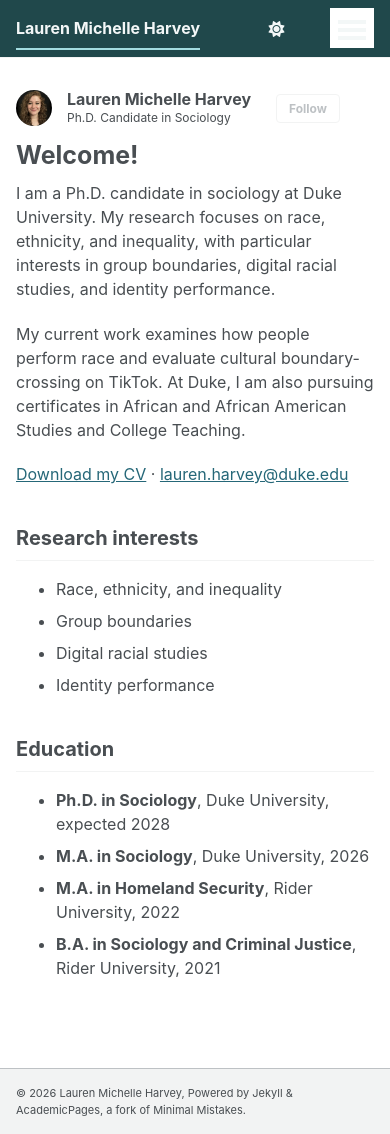
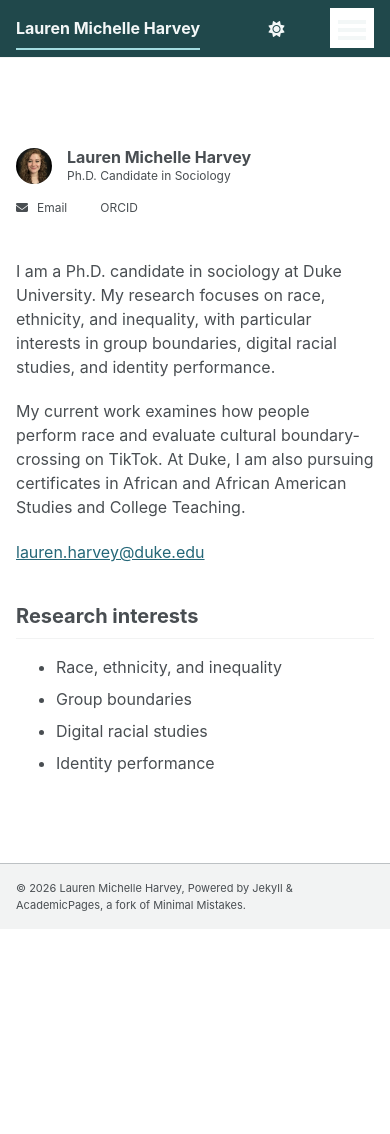
Before and after one commit to benrochford/laurenmharvey.github.io, a Jekyll site: the page built from _pages/about.md, in a window 390 px wide and 1134 px high. Built offline with Jekyll 4.4.1, drawn with Linux system fonts in a browser that asks for light colours; a style sheet for code colours, icons or effects is not loaded.

Commit message:
Simplify homepage content and remove Follow dropdown

```diff
--- a/_includes/author-profile.html
+++ b/_includes/author-profile.html
@@ -21,7 +21,6 @@
   </div>
 
   <div class="author__urls-wrapper">
-    <button class="btn btn--inverse">Follow</button>
     <ul class="author__urls social-icons">
       <!-- Font Awesome icons / Biographic information  -->
       {% if author.location %}
--- a/_pages/about.md
+++ b/_pages/about.md
@@ -1,6 +1,6 @@
 ---
 permalink: /
-title: "Welcome!"
+title: ""
 author_profile: true
 ---
 
@@ -8,7 +8,7 @@ I am a Ph.D. candidate in sociology at Duke University. My research focuses on r
 
 My current work examines how people perform race and evaluate cultural boundary-crossing on TikTok. At Duke, I am also pursuing certificates in African and African American Studies and College Teaching.
 
-[Download my CV]({{ '/files/lauren-harvey-cv.pdf' | relative_url }}) · [lauren.harvey@duke.edu](mailto:lauren.harvey@duke.edu)
+[lauren.harvey@duke.edu](mailto:lauren.harvey@duke.edu)
 
 ## Research interests
 
@@ -16,10 +16,3 @@ My current work examines how people perform race and evaluate cultural boundary-
 - Group boundaries
 - Digital racial studies
 - Identity performance
-
-## Education
-
-- **Ph.D. in Sociology**, Duke University, expected 2028
-- **M.A. in Sociology**, Duke University, 2026
-- **M.A. in Homeland Security**, Rider University, 2022
-- **B.A. in Sociology and Criminal Justice**, Rider University, 2021
--- a/assets/css/custom.scss
+++ b/assets/css/custom.scss
@@ -30,3 +30,14 @@ html[data-theme="dark"] {
 :root { --global-link-color: #256778; --global-link-color-hover: #194a58; --global-link-color-visited: #405f7b; }
 .masthead #theme-toggle button { color: #f3f7f7; }
 .page__footer { color: var(--global-text-color); }
+
+/* Keep contact links available on mobile without the theme’s Follow dropdown. */
+@media (max-width: 924px) {
+  .author__urls-wrapper { display: block; cursor: default; }
+  .author__urls {
+    display: flex; position: static; flex-wrap: wrap; gap: 0 16px;
+    margin: 12px 0 0; padding: 0; border: 0; box-shadow: none;
+    background: transparent; z-index: auto;
+  }
+  .author__urls::before, .author__urls::after { display: none; }
+}
```
Also changed, not shown: README.md (+1 -1 lines), THEME.md (+1 -1 lines).
